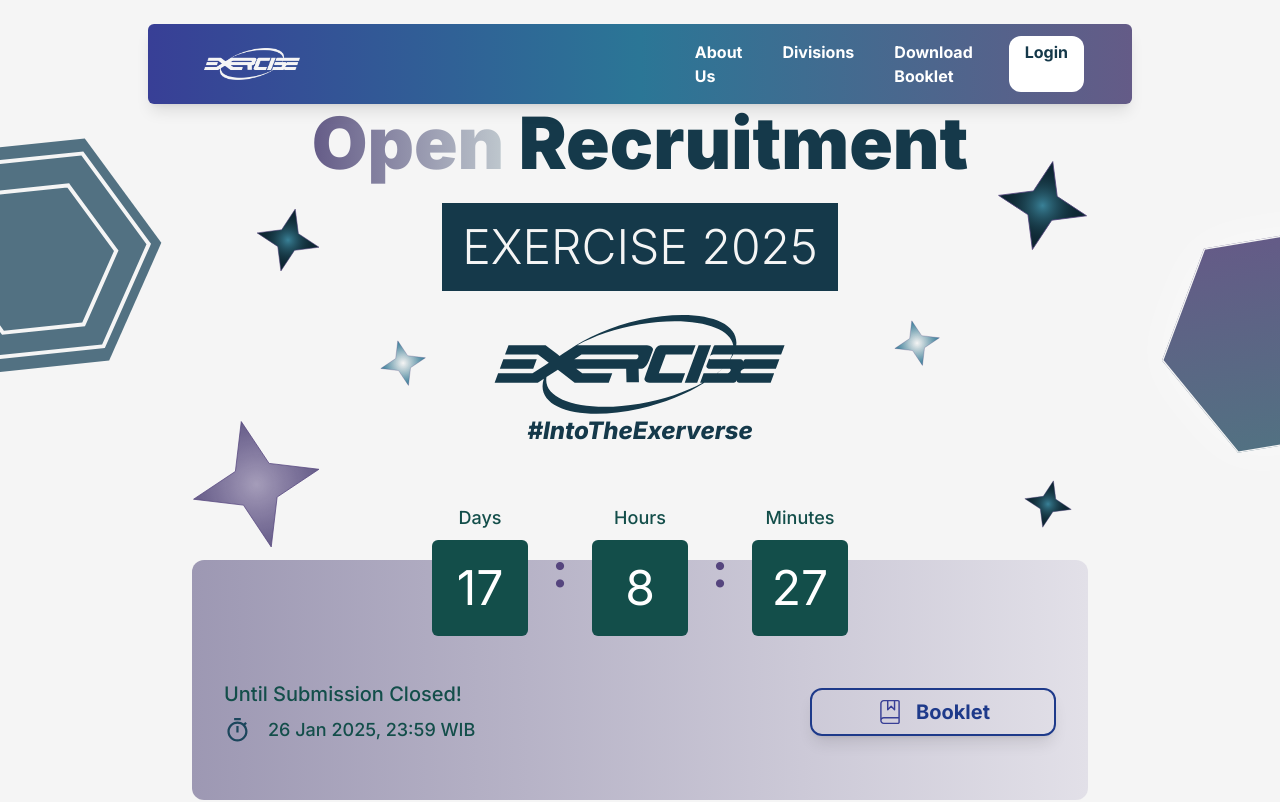
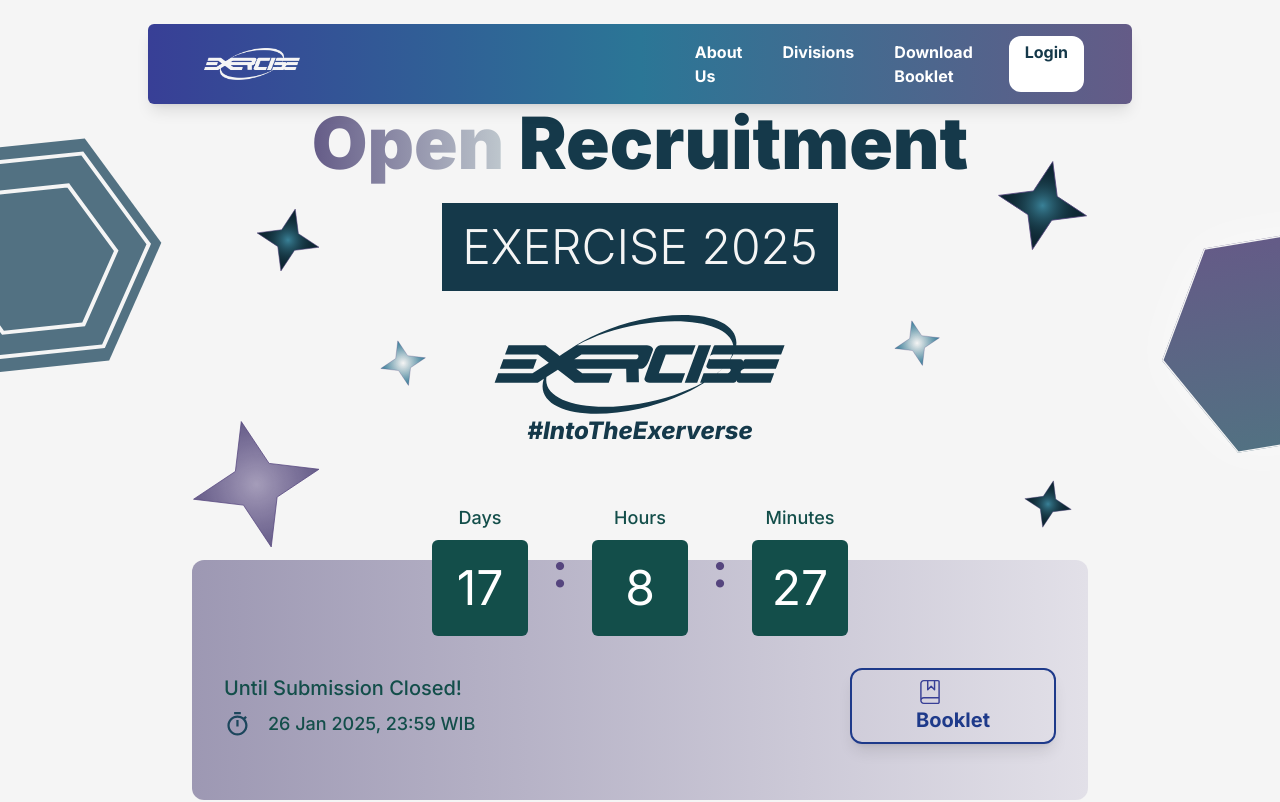
Before and after one commit to EXERCISE-FTUI/Exercise-2025_OpenRecruitment, a Next.js app: page /dashboard/home in a window 1280 px wide. Shown: the top 802 px of the page. Built offline with nearby package versions, Linux system fonts and the light colour scheme.

Commit message:
fixBooklet

```diff
--- a/components/countdownTimer/page.tsx
+++ b/components/countdownTimer/page.tsx
@@ -103,10 +103,12 @@ const CountdownTimer: React.FC = () => {
 
           {/* Booklet Button */}
           <div className="flex items-center gap-3 px-16 py-2 rounded-xl border-2 border-blue-900 bg-transparent shadow-lg">
-            <Image src={booklet} alt="booklet" className="w-7 h-7" />
+            <button className="hover:bg-purple_2" onClick={() => window.open("https://drive.google.com/")}>
+            <Image src={booklet} alt="booklet" className="w-7 h-7"  />
             <div className="text-center text-blue-900 text-xl font-bold">
               Booklet
             </div>
+            </button>
           </div>
         </div>
       </div>
```
